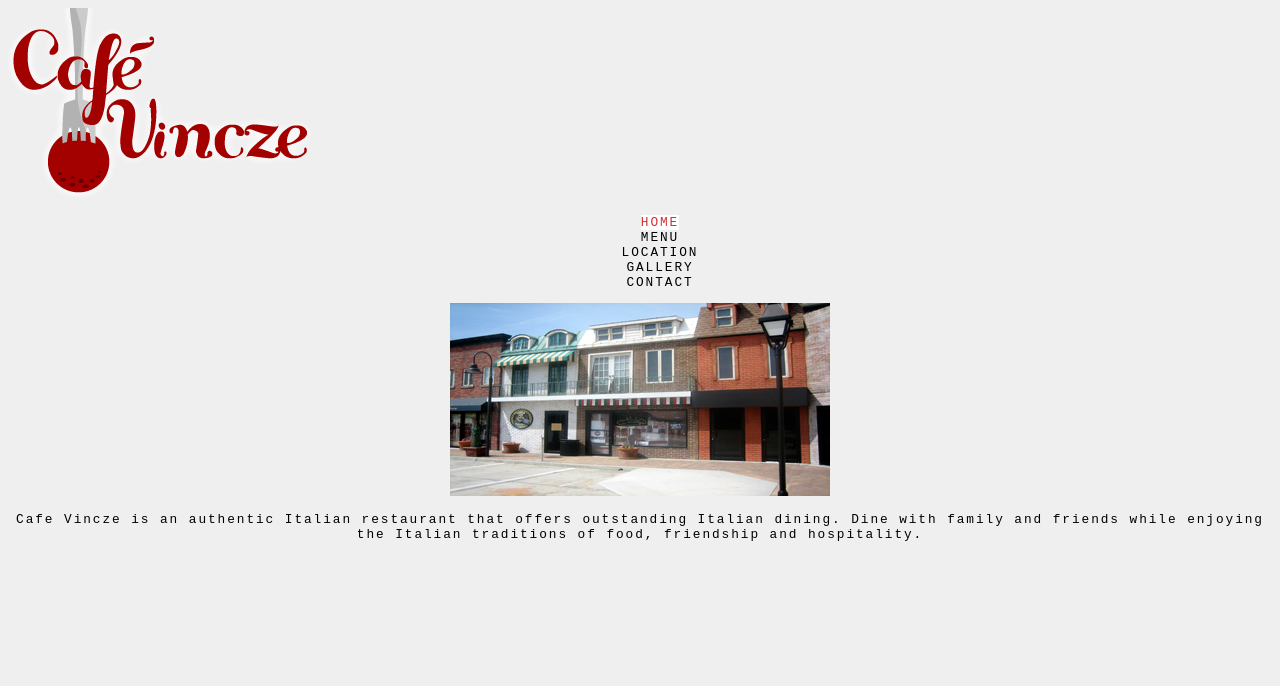
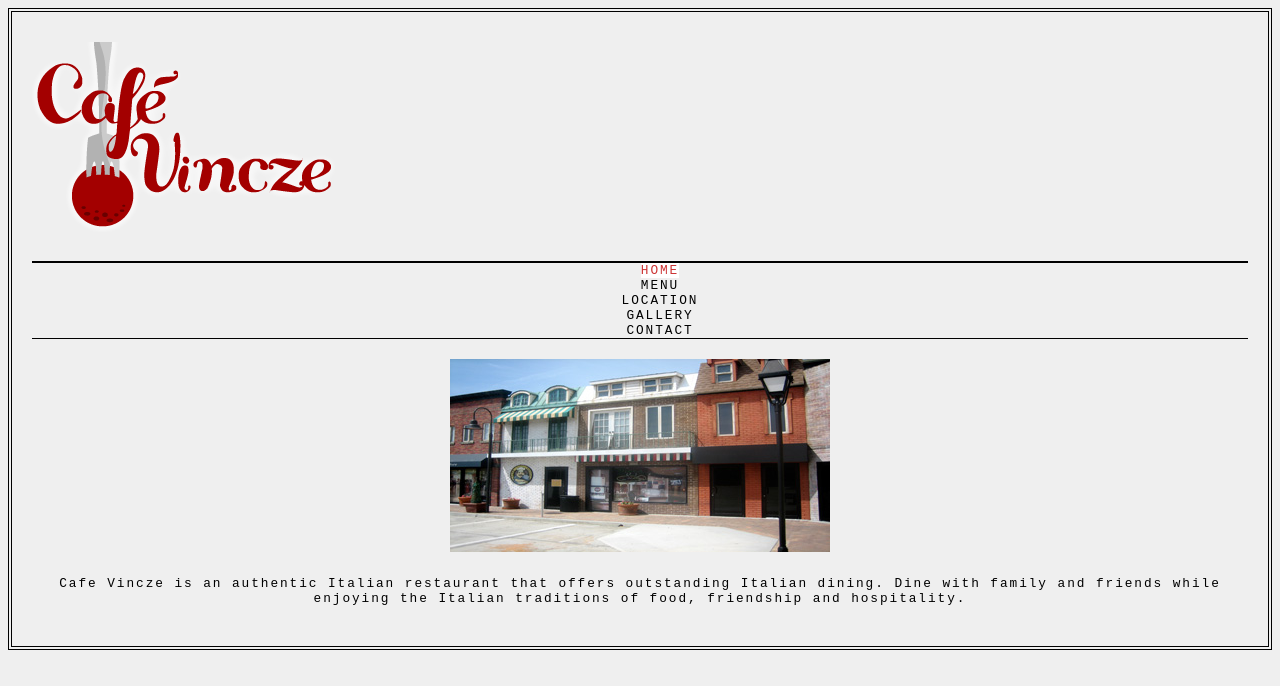
Before and after one commit to japeters15/dws1, a plain HTML site: page Week2/box-model/box-model.html in a window 1280 px wide. Drawn offline with Linux system fonts and the light colour scheme.

Commit message:
box-model

```diff
--- a/Week2/box-model/css/styles.css
+++ b/Week2/box-model/css/styles.css
@@ -8,10 +8,27 @@ body {
 ul {
 	list-style-type: none;
 	text-align: center;
+	border-top: 2px solid #000;
+	border-bottom: 1px solid #000;
+	margin-right: auto;
+	margin-left: auto;
+	margin-top: 0;
+	margin-bottom: 0;
 	}
+
+li{
+	margin-top: 0;
+	margin-bottom: 0;
+	margin-right: 3px;
+	margin-left: 3px;
+}
 
 p {
 	text-align: center;
+	margin-top: 20px;
+	margin-bottom: 20px;
+	margin-left: auto;
+	margin-right: auto;
 	}
 
 a {
@@ -24,3 +41,19 @@ a:hover, a#current-page {
 	color: #cc3333;
 	background-color: #ffffff;
 	}
+
+#page{
+	border:4px double #000;
+	padding: 20px;
+	margin-right: 20px;
+	margin-left: 20px;
+	margin-left: auto;
+	margin-right: auto;
+}
+
+#logo{
+	margin-top: 10px;
+	margin-bottom: 25px;
+	margin-right: auto;
+	margin-left: auto;
+}
```
